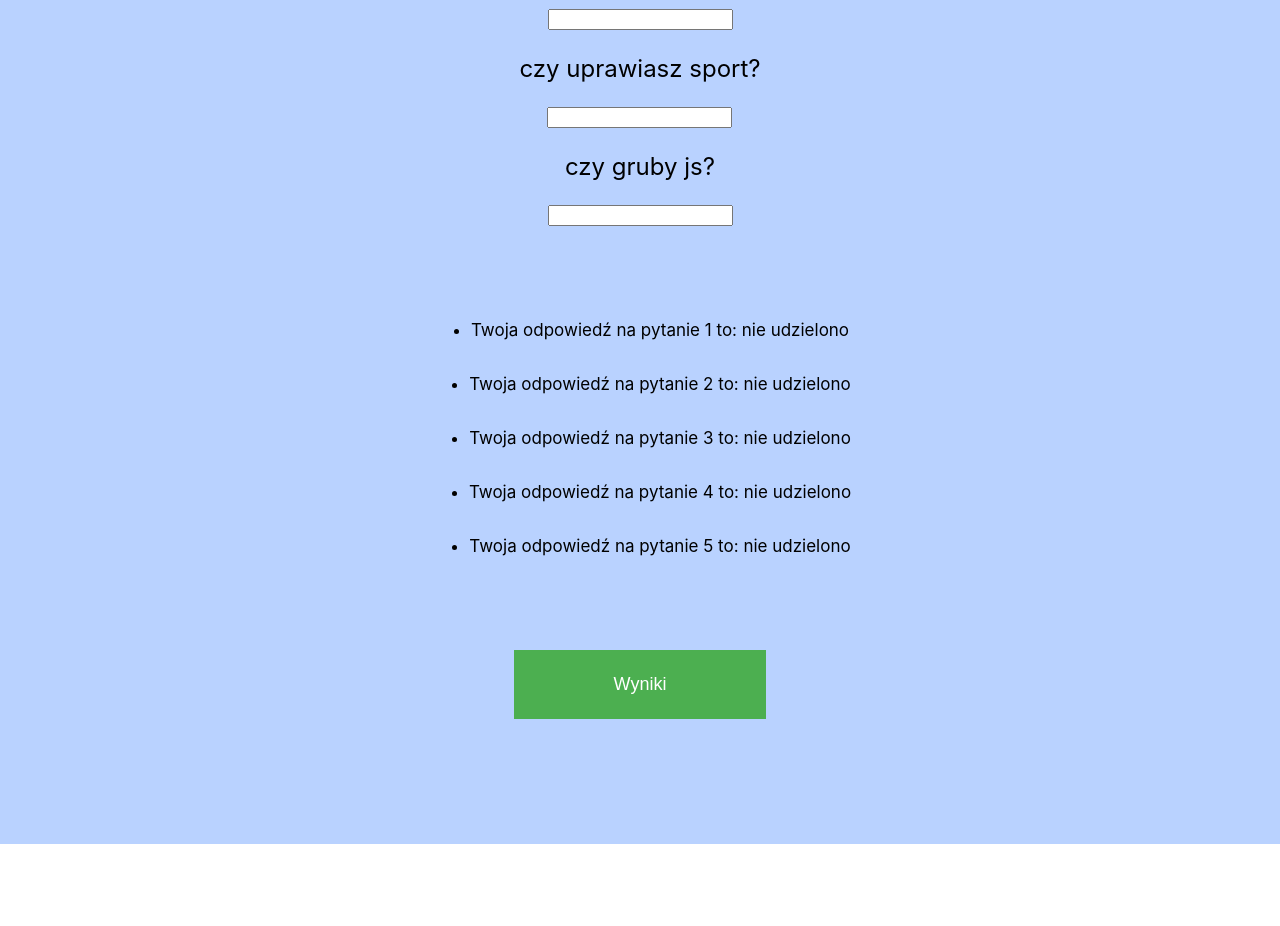
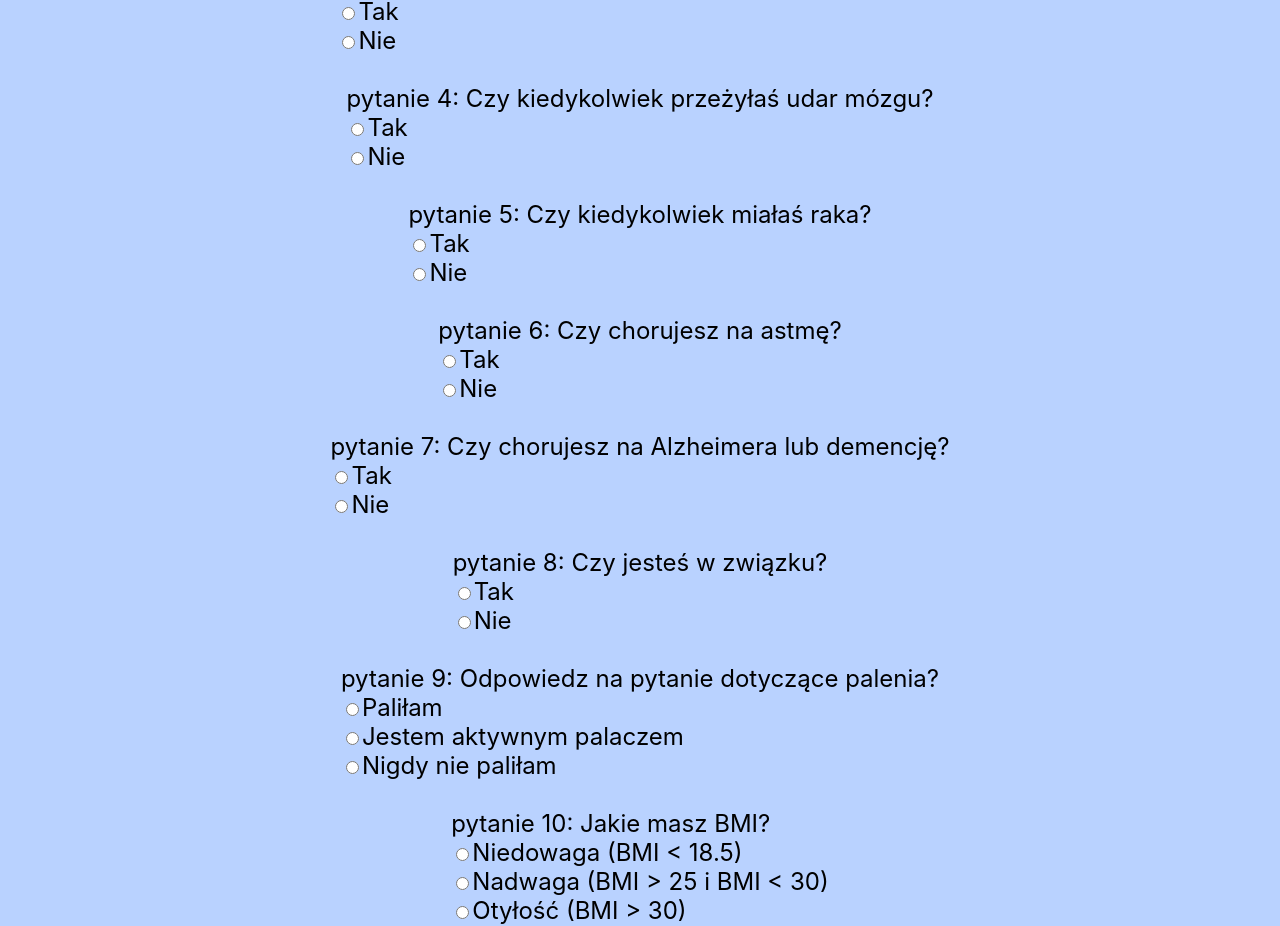
Before and after one commit to Guncake/diabet-app-agh, a React (Create React App) app: page / in a window 1280 px wide. Shown: the part 398-1324 px from the top of the page. Before the commit the page ends 1242 px from the top, so only its background shows below. Built offline with nearby package versions, Linux system fonts and the light colour scheme.

Commit message:
questions and forms reworked

```diff
--- a/src/App.css
+++ b/src/App.css
@@ -74,3 +74,10 @@
 .redtext{
   color: rgb(240, 83, 83);
 }
+
+.left {
+
+  justify-content: left;
+  align-items: left;
+  flex-direction: column;
+}
--- a/src/components/Form.js
+++ b/src/components/Form.js
@@ -53,7 +53,7 @@ class Form extends React.Component {
 
 
         const form_elements = this.state.questions.map(e => {
-            return <FormComp element = {e} formClicked={this.changeAnswer.bind(this)} />
+            return <div><FormComp element = {e} formClicked={this.changeAnswer.bind(this)} /><br></br></div>
         })
 
         const ans_elements = this.state.questions.map(e => {
--- a/src/components/FormComp.js
+++ b/src/components/FormComp.js
@@ -2,12 +2,20 @@ import React from 'react'
 
 const FormComp = props => {
     return (
-        <div className="center" key={props.element.id}>
-            <p>
-            {props.element.q}
-            </p>
-            <input type="text" id="0"
-                onChange={(e) => props.formClicked(props.element.id, e.target.value)} />
+        <div className="left" key={props.element.id}>
+
+            <form onChange={(e) => props.formClicked(props.element.id, e.target.value)}>
+                {`pytanie ${props.element.nr}: ${props.element.q.text}`}
+                <br></br>
+                <input type="radio" id="0" name={props.element.nr} value="0"></input>
+                <label for="0">{props.element.q.possible_ans[0]}</label>
+                <br></br>
+                <input type="radio" id ="1" name={props.element.nr} value="1" ></input>
+                <label for="1">{props.element.q.possible_ans[1]}</label>
+                {props.element.q.third_input?<div><input type="radio" id="2" name={props.element.nr} value="2"></input><label for="2">{props.element.q.possible_ans[2]}</label></div>:''}
+                {props.element.q.fourth_input?<div><input type="radio" id="3" name={props.element.nr} value="3"></input><label for="3">{props.element.q.possible_ans[3]}</label></div>:''}
+            </form>
+
         </div>
     )
 }
--- a/src/components/consts/questions.js
+++ b/src/components/consts/questions.js
@@ -1,3 +1,57 @@
-const QUESTIONS = ["czy masz cukrzyce?", "czy umierasz?", "czy palisz faje?", "czy uprawiasz sport?", "czy gruby js?"]
+const QUESTIONS = [
+    {
+        text: "Jak bardzo rozwiniętą masz cukrzycę?",
+        weights:[1.3,1.73],
+        possible_ans:['Jednorazowy incydent', 'Stała cukrzyca']
+    },
+    {
+        text: "Czy kiedykolwiek przeżyłaś zawał serca?",
+        weights:[1.14,0],
+        possible_ans:['Tak', 'Nie']
+    },
+    {
+        text: "Czy kiedykolwiek chorowałaś na depresję?",
+        weights:[1.16,0],
+        possible_ans:['Tak', 'Nie']
+    },
+    {
+        text: "Czy kiedykolwiek przeżyłaś udar mózgu?",
+        weights:[1.57,0],
+        possible_ans:['Tak', 'Nie']
+    },
+    {
+        text: "Czy kiedykolwiek miałaś raka?",
+        weights:[1.78,0],
+        possible_ans:['Tak', 'Nie']
+    },
+    {
+        text: "Czy chorujesz na astmę?",
+        weights:[1.19,0],
+        possible_ans:['Tak', 'Nie']
+    },
+    {
+        text: "Czy chorujesz na Alzheimera lub demencję?",
+        weights:[2.4,0],
+        possible_ans:['Tak', 'Nie']
+    },
+    {
+        text: "Czy jesteś w związku?",
+        weights:[0.91,0],
+        possible_ans:['Tak', 'Nie']
+    },
+    {
+        text: "Odpowiedz na pytanie dotyczące palenia?",
+        weights:[1.2,1.74,0],
+        possible_ans:['Paliłam', 'Jestem aktywnym palaczem', 'Nigdy nie paliłam'],
+        third_input: true
+    },
+    {
+        text: "Jakie masz BMI?",
+        weights:[1.78,0.92,0.97,0],
+        possible_ans:['Niedowaga (BMI < 18.5)', 'Nadwaga (BMI > 25 i BMI < 30)', 'Otyłość (BMI > 30)', 'BMI prawidłowe (18.5 - 25)'],
+        third_input: true,
+        fourth_input:true
+    },
+]
 
 export default QUESTIONS
```
